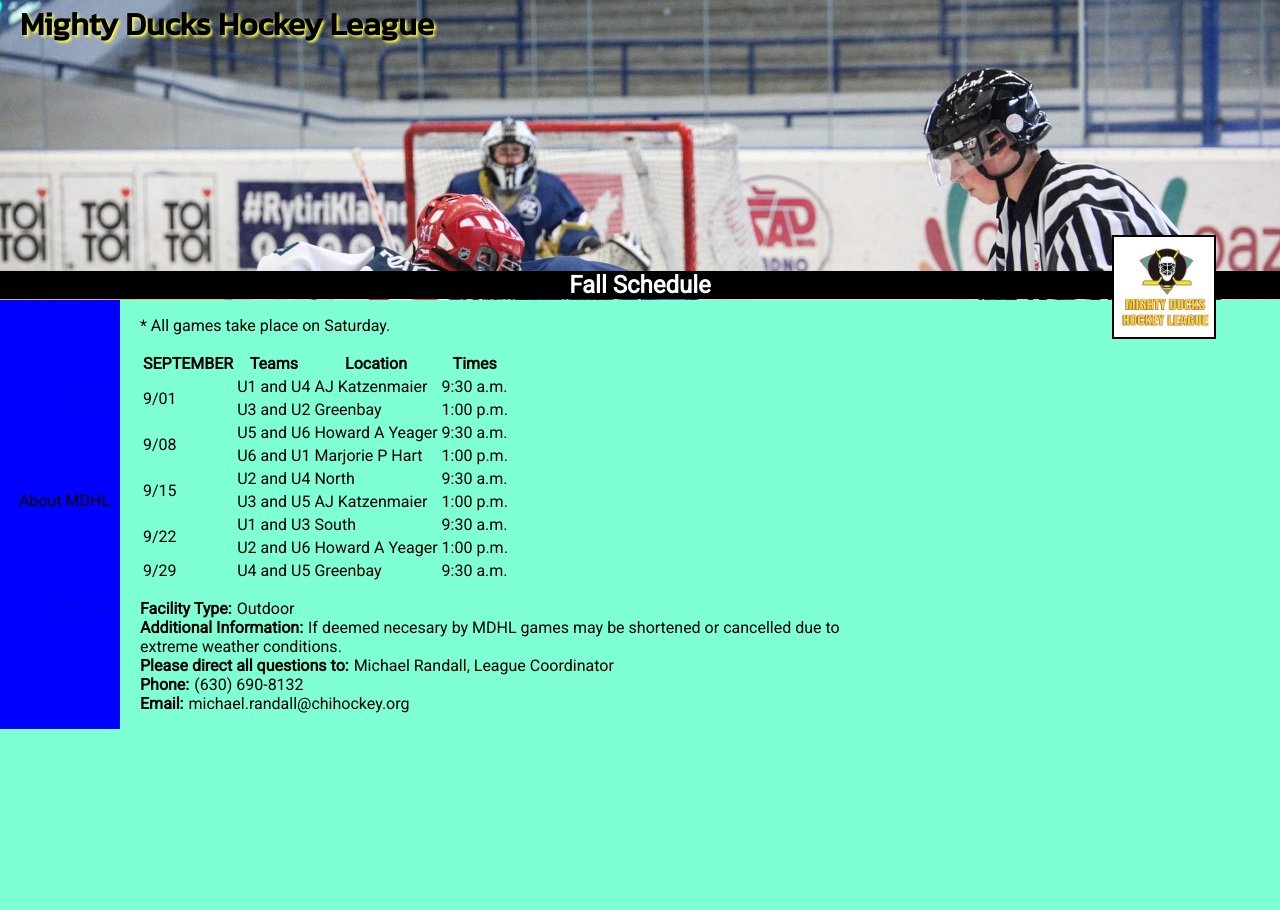
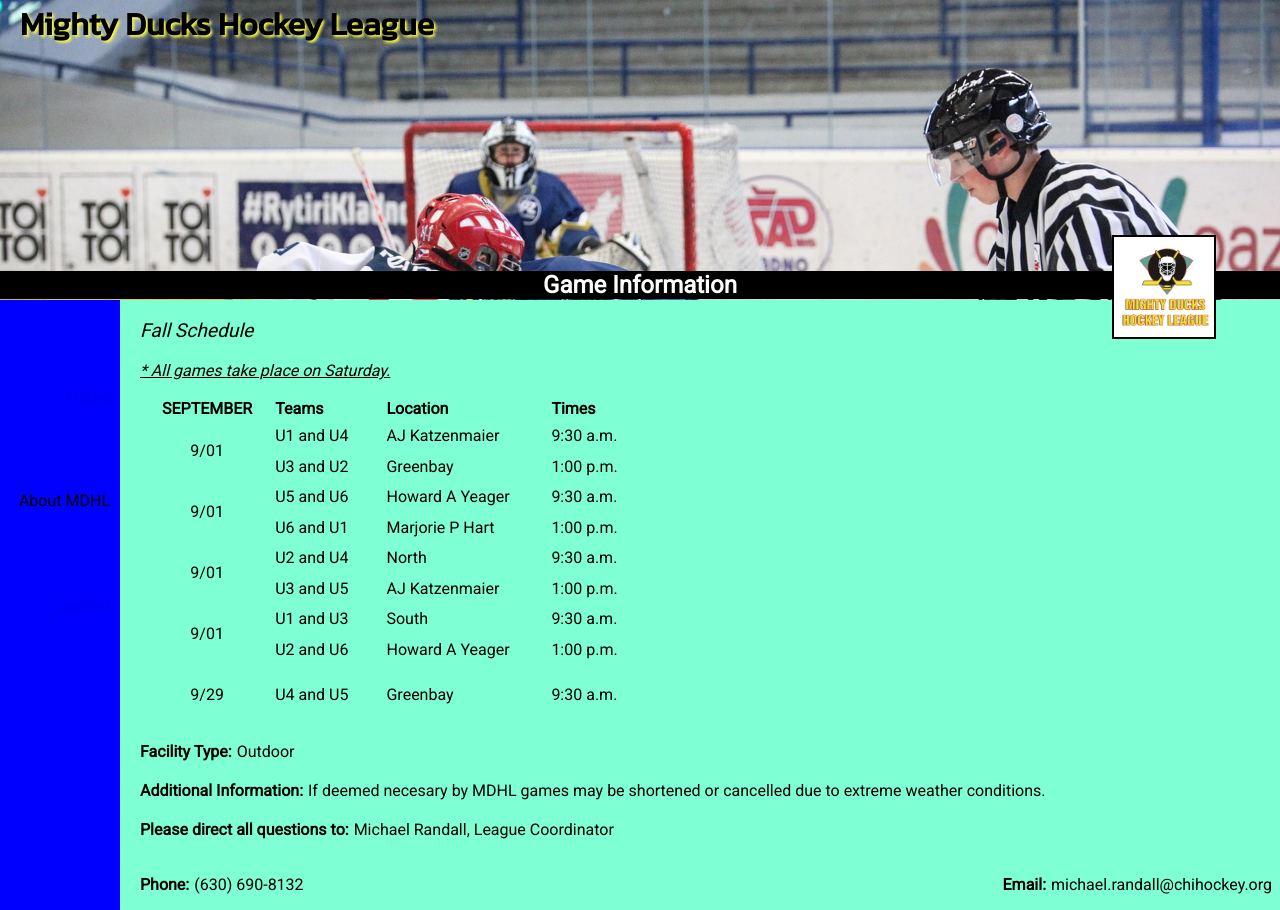
Before and after one commit to Weber76/AP-MH-MDHL-T3, a plain HTML site: page game_info.html in a window 1280 px wide. Before the commit the page ends 800 px from the top, so only its background shows below. Drawn offline with Linux system fonts and the light colour scheme.

Commit message:
Estilos para game_info.html.

```diff
--- a/game_info.html
+++ b/game_info.html
@@ -29,20 +29,21 @@
         </ul>
       </nav>
       <section class="seccion-articulo">
-        <h2 class="titulo-seccion">Fall Schedule</h2>
-        <p>* All games take place on Saturday.</p>
+        <h2 class="titulo-seccion">Game Information</h2>
+        <p class="texto-info-linea-1">Fall Schedule</p>
+        <p class="texto-info-linea-2">* All games take place on Saturday.</p>
         <table>
           <thead>
             <tr>
-              <th>SEPTEMBER</th>
-              <th>Teams</th>
-              <th>Location</th>
-              <th>Times</th>
+              <th class="encabezado-fecha">SEPTEMBER</th>
+              <th class="encabezado-teams">Teams</th>
+              <th class="encabezado-location">Location</th>
+              <th class="encabezado-times">Times</th>
             </tr>
           </thead>
           <tbody>
             <tr>
-              <td rowspan="2">9/01</td>
+              <td rowspan="2" class="tabla-fecha">9/01</td>
               <td>U1 and U4</td>
               <td>AJ Katzenmaier</td>
               <td>9:30 a.m.</td>
@@ -53,7 +54,7 @@
               <td>1:00 p.m.</td>
             </tr>
             <tr>
-              <td rowspan="2">9/08</td>
+              <td rowspan="2" class="tabla-fecha">9/01</td>
               <td>U5 and U6</td>
               <td>Howard A Yeager</td>
               <td>9:30 a.m.</td>
@@ -64,7 +65,7 @@
               <td>1:00 p.m.</td>
             </tr>
             <tr>
-              <td rowspan="2">9/15</td>
+              <td rowspan="2" class="tabla-fecha">9/01</td>
               <td>U2 and U4</td>
               <td>North</td>
               <td>9:30 a.m.</td>
@@ -75,7 +76,7 @@
               <td>1:00 p.m.</td>
             </tr>
             <tr>
-              <td rowspan="2">9/22</td>
+              <td rowspan="2" class="tabla-fecha">9/01</td>
               <td>U1 and U3</td>
               <td>South</td>
               <td>9:30 a.m.</td>
@@ -86,7 +87,7 @@
               <td>1:00 p.m.</td>
             </tr>
             <tr>
-              <td>9/29</td>
+              <td class="tabla-fecha">9/29</td>
               <td>U4 and U5</td>
               <td>Greenbay</td>
               <td>9:30 a.m.</td>
@@ -95,16 +96,22 @@
         </table>
         <dl>
           <dt class="titulo-regulacion">Facility Type:</dt>
-          <dd class="texto-regulacion">Outdoor</dd>
+          <dd class="texto-regulacion texto-pie">Outdoor</dd>
           <dt class="titulo-regulacion">Additional Information:</dt>
-          <dd class="texto-regulacion">
+          <dd class="texto-regulacion texto-pie">
             If deemed necesary by MDHL games may be shortened or cancelled due
             to extreme weather conditions.
           </dd>
           <dt class="titulo-regulacion">Please direct all questions to:</dt>
-          <dd class="texto-regulacion">Michael Randall, League Coordinator</dd>
+          <dd class="texto-regulacion texto-pie">
+            Michael Randall, League Coordinator
+          </dd>
+        </dl>
+        <dl class="texto-pie-phone">
           <dt class="titulo-regulacion">Phone:</dt>
-          <dd class="texto-regulacion">(630) 690-8132</dd>
+          <dd class="texto-regulacion">(630)&nbsp;690-8132</dd>
+        </dl>
+        <dl class="texto-pie-email">
           <dt class="titulo-regulacion">Email:</dt>
           <dd class="texto-regulacion">michael.randall@chihockey.org</dd>
         </dl>
--- a/styles/style.css
+++ b/styles/style.css
@@ -35,6 +35,7 @@ body {
 .seccion-principal {
   display: flex;
   flex-direction: row;
+  width: 100%;
 }
 
 .navegacion {
@@ -70,6 +71,7 @@ body {
 }
 
 .seccion-articulo {
+  width: 100%;
 }
 
 .sangria {
@@ -87,7 +89,7 @@ body {
   color: white;
 }
 
-.advertencia{
+.advertencia {
   text-align: center;
 }
 
@@ -131,3 +133,51 @@ body {
   list-style-type: circle;
   list-style-position: inside;
 }
+
+.texto-info-linea-1 {
+  font-style: italic;
+  font-size: 120%;
+}
+
+.texto-info-linea-2 {
+  font-style: italic;
+  text-decoration: underline;
+}
+
+.encabezado-fecha {
+  padding: 0px 20px;
+}
+
+.tabla-fecha {
+  text-align: center;
+  padding: 20px 0px;
+}
+
+.encabezado-teams {
+  padding-right: 60px;
+}
+
+.encabezado-location {
+  text-align: left;
+  padding-right: 100px;
+}
+
+.encabezado-times {
+  text-align: left;
+}
+
+.texto-pie {
+  display: block;
+  margin-bottom: 20px;
+}
+
+.texto-pie-phone {
+  display: flex;
+  float: left;
+}
+
+.texto-pie-email {
+  display: flex;
+  float: right;
+  margin-right: 8px;
+}
```
